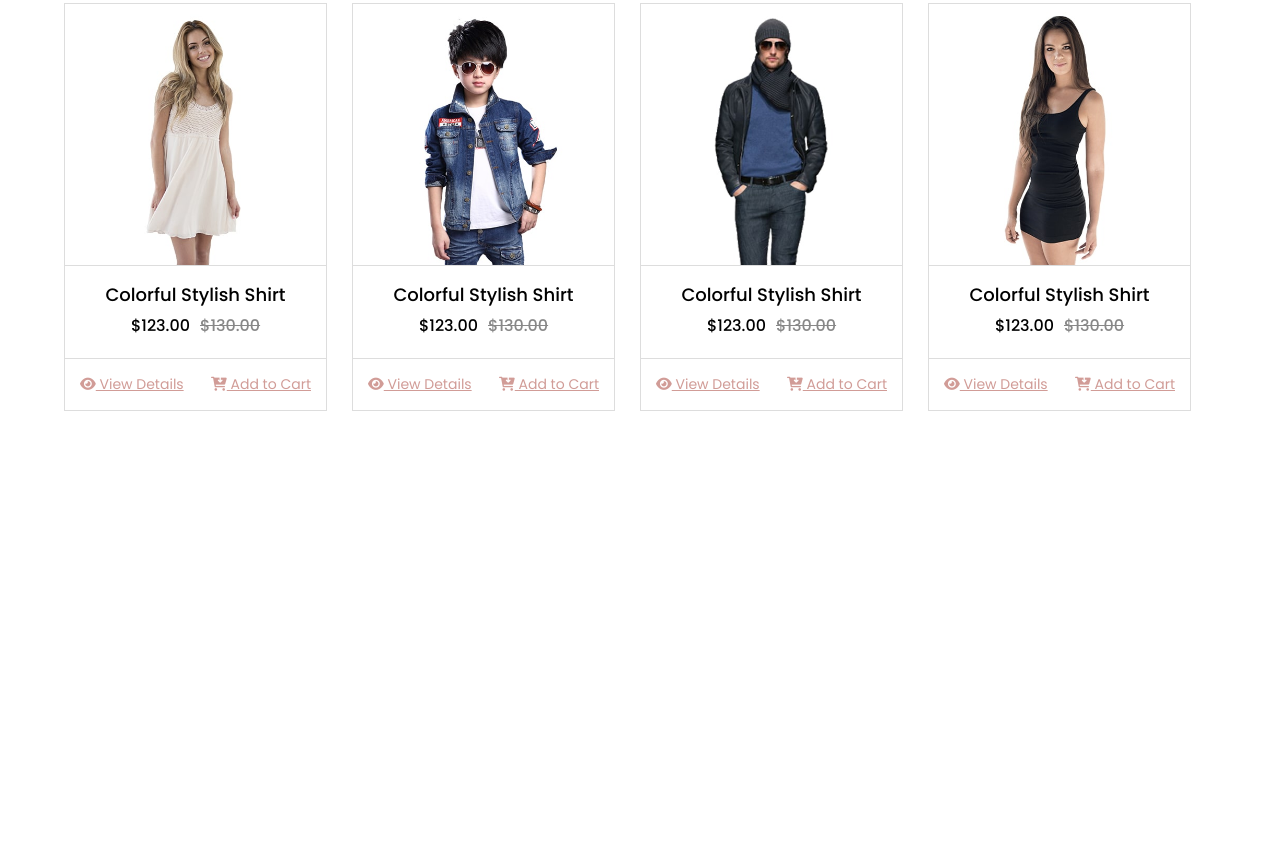
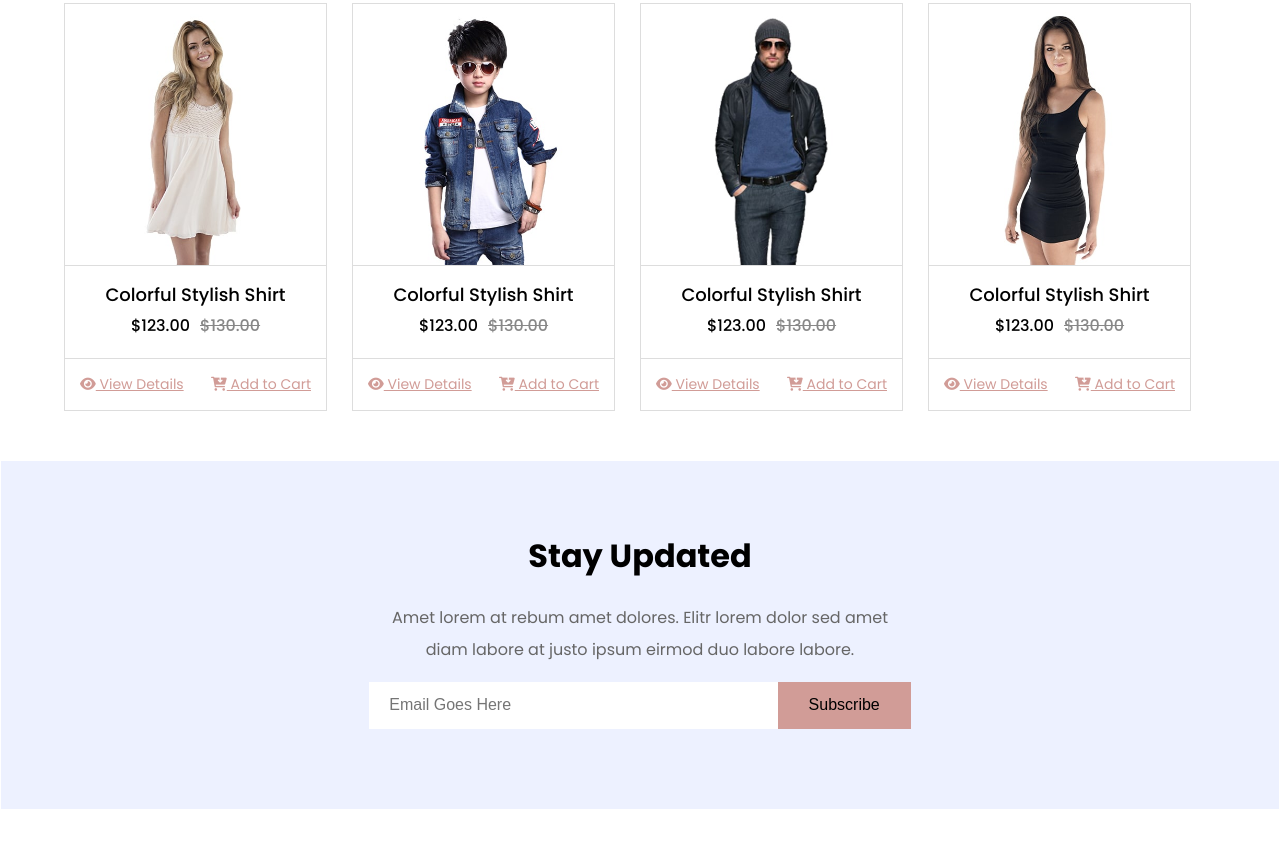
Before and after one commit to anil-sidhu/html-css-e-comm, a plain HTML site: page index.html in a window 1280 px wide. Shown: the part 1544-2391 px from the top of the page. Before the commit the page ends 2005 px from the top, so only its background shows below. Drawn offline with Linux system fonts and the light colour scheme.

Commit message:
Done with stay updated

```diff
--- a/index.html
+++ b/index.html
@@ -243,8 +243,7 @@
               <img src="./product-3.jpg" alt="" />
             </div>
             <div class="cart-details">
-              <h6 class="name-head">Colorful Stylish Shirt
-              </h6>
+              <h6 class="name-head">Colorful Stylish Shirt</h6>
               <div class="cart-price">
                 <h6 class="current">$123.00</h6>
                 <h6 class="last">$130.00</h6>
@@ -287,6 +286,23 @@
           </div>
         </div>
       </div>
+      <div class="wrapper next-row">
+        <div class="stay-updated">
+          <h1>Stay Updated</h1>
+          <p class="update-text">
+            Amet lorem at rebum amet dolores. Elitr lorem dolor sed amet diam
+            labore at justo ipsum eirmod duo labore labore.
+          </p>
+          <div class="updated-inputs">
+            <input
+              type="text"
+              class="email-input"
+              placeholder="Email Goes Here"
+            />
+            <button class="email-btn">Subscribe</button>
+          </div>
+        </div>
+      </div>
     </div>
   </body>
 </html>
--- a/style.css
+++ b/style.css
@@ -273,3 +273,37 @@
   color: #d19c97;
   font-size: 14px;
 }
+.stay-updated {
+  margin-bottom: 100px;
+  background-color: #edf1ff;
+  margin-left: -5.5%;
+  margin-right: -5.5%;
+  text-align: center;
+  padding-top: 50px;
+  padding-left: 32%;
+  padding-right: 32%;
+  padding-bottom: 80px;
+}
+.stay-updated .update-text {
+  line-height: 2;
+  color: #666;
+}
+.stay-updated .updated-inputs {
+  display: flex;
+}
+.stay-updated .email-input {
+  flex: 100%;
+  border-radius: 0;
+  height: 47px;
+  border: none;
+  padding-left: 20px;
+  font-size: 16px;
+}
+.stay-updated .email-btn {
+  border-radius: 0;
+  border: 1px solid #d19c97;
+  color: #000;
+  background-color: #d19c97;
+  padding: 13px 30px;
+  font-size: 16px;
+}
```
